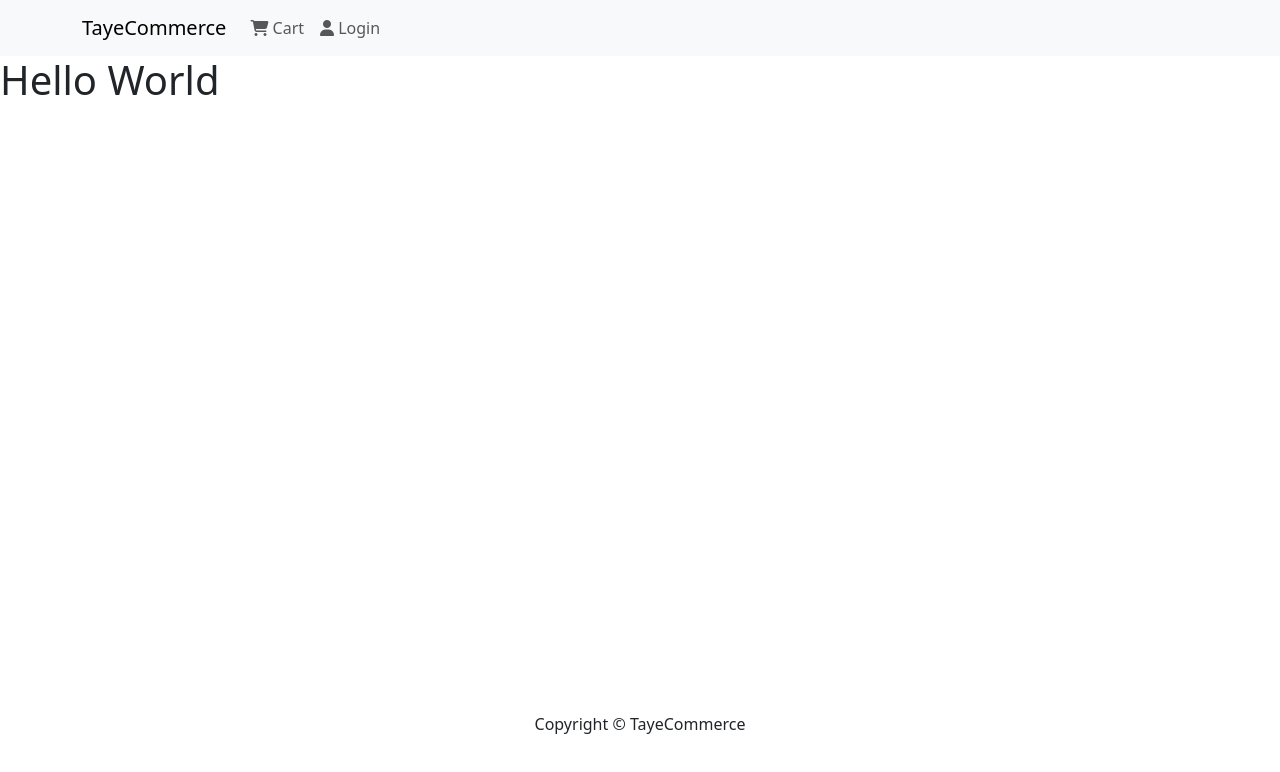
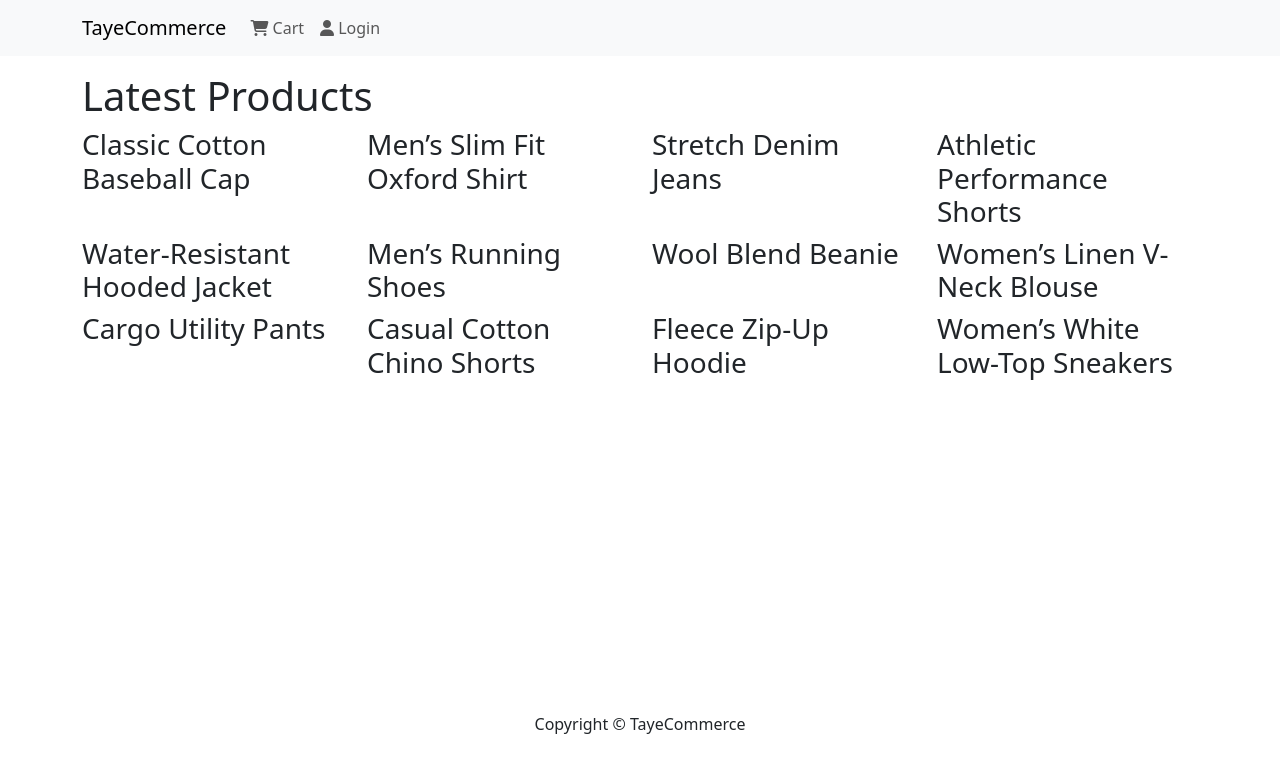
Before and after one commit to etay1/TayeCommerce, a React (Create React App) app in the folder frontend/: page / in a window 1280 px wide. Shown: the top 772 px of the page. Built offline with nearby package versions, Linux system fonts and the light colour scheme.

Commit message:
[ADD] screens: homescreen boilerplate

```diff
--- a/frontend/src/App.js
+++ b/frontend/src/App.js
@@ -1,13 +1,17 @@
+import { Container } from 'react-bootstrap'
 import Header from './components/Header'
 import Footer from './components/Footer'
+import HomeScreen from './screens/HomeScreen'
 
 function App() {
   return (
     <div>
       <Header />
-        <main>
-          <h1>Hello World</h1>
-        </main>
+      <main className="py-3">
+        <Container>
+          <HomeScreen />
+        </Container>
+      </main>
       <Footer />
     </div>
   );
--- /dev/null
+++ b/frontend/src/screens/HomeScreen.js
@@ -0,0 +1,20 @@
+import React from 'react'
+import { Row, Col } from 'react-bootstrap'
+import products from '../products.js'
+
+function HomeScreen() {
+    return (
+        <div>
+            <h1>Latest Products</h1>
+            <Row>
+                {products.map(product => (
+                    <Col key={product._id} sm={12} md={6} lg={4} xl={3}>
+                        <h3>{product.name}</h3>
+                    </Col>
+                ))}
+            </Row>
+        </div>
+    )
+}
+
+export default HomeScreen
```
